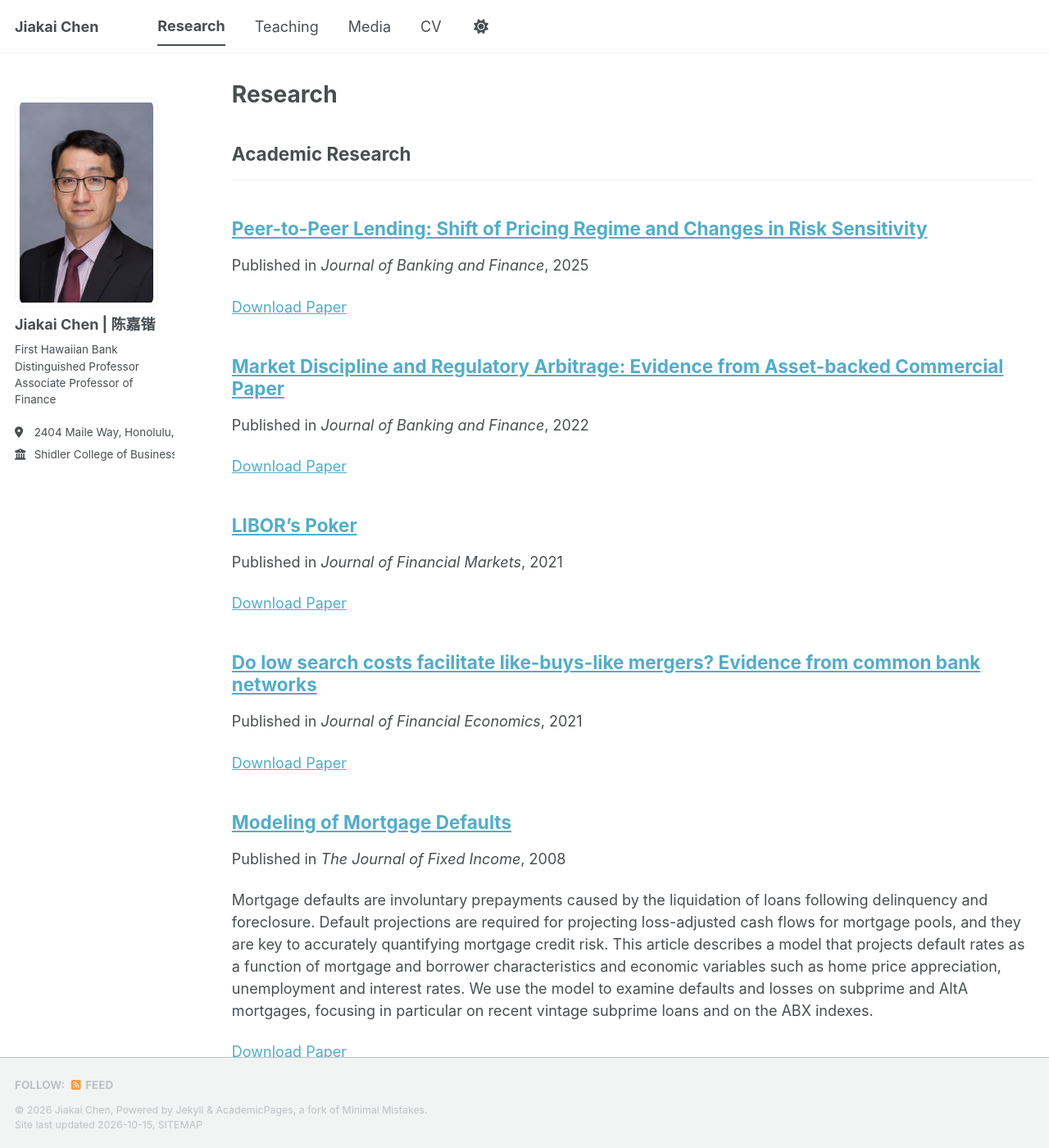
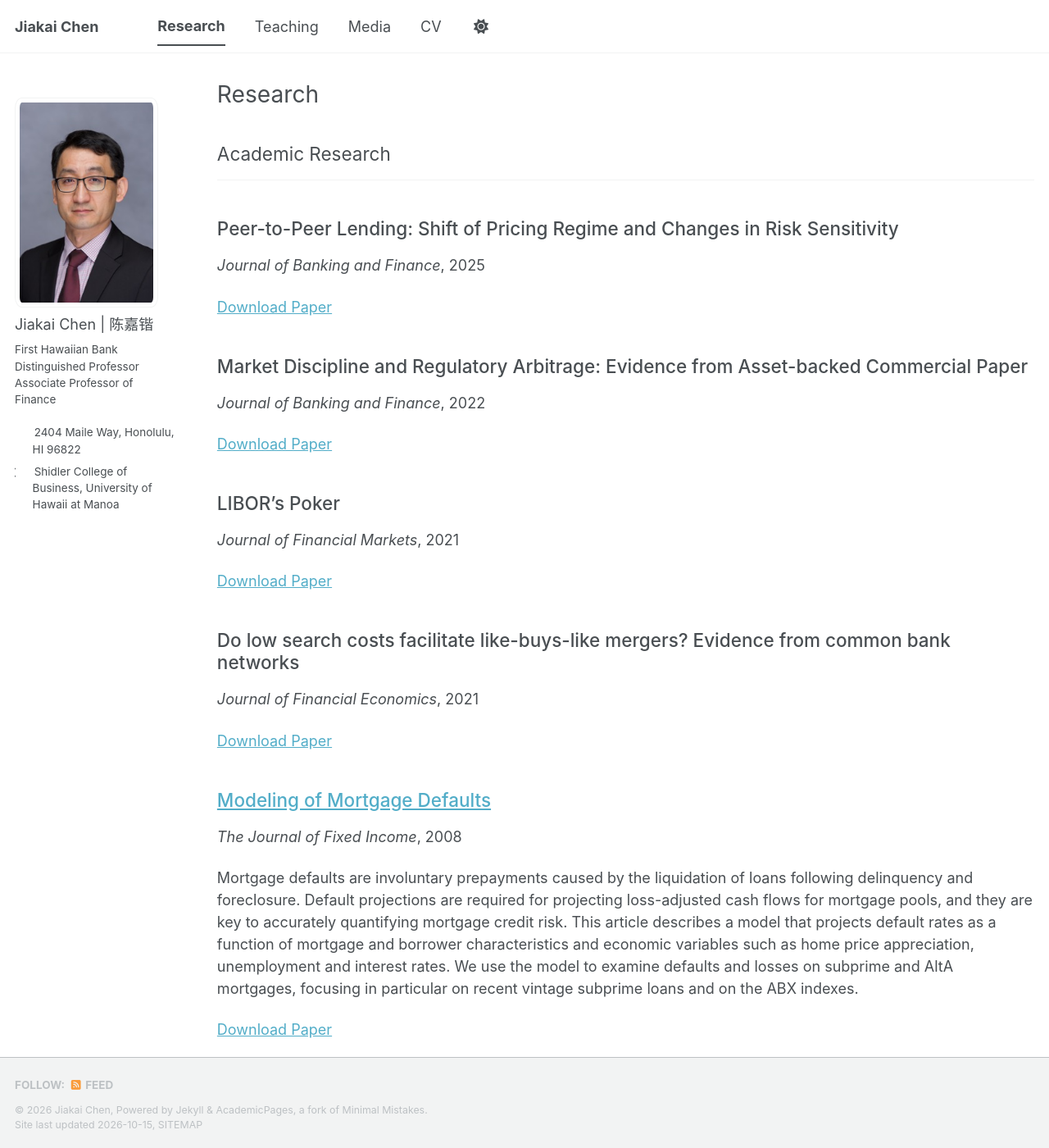
Before and after one commit to jiakaichen/jiakaichen.github.io, a Jekyll site: the page built from _pages/publications.html, in a window 1280 px wide and 1400 px high. Shown: the whole window at 82% size. Built offline with Jekyll 4.4.1, drawn with Linux system fonts in a browser that asks for light colours; a style sheet for code colours, icons or effects is not loaded; some of the changed text lies outside the part shown.

Commit message:
Update format

```diff
--- a/_includes/archive-single.html
+++ b/_includes/archive-single.html
@@ -26,8 +26,17 @@
       </div>
     {% endif %}
 
+    {% comment %} Papers with nothing below their front matter get no page link. {% endcomment %}
+    {% assign item_has_page = true %}
+    {% if post.collection == 'publications' %}
+      {% assign item_body = post.content | strip_html | strip %}
+      {% if item_body == "" %}{% assign item_has_page = false %}{% endif %}
+    {% endif %}
+
     <h2 class="archive__item-title" itemprop="headline">
-      {% if post.link %}
+      {% if item_has_page == false %}
+        {{ title }}
+      {% elsif post.link %}
         <a href="{{ post.link }}">{{ title }}</a> <a href="{{ base_path }}{{ post.url }}" rel="permalink"><i class="fa fa-link" aria-hidden="true" title="permalink"></i><span class="sr-only">Permalink</span></a>
       {% else %}
         <a href="{{ base_path }}{{ post.url }}" rel="permalink">{{ title }}</a>
@@ -40,8 +49,8 @@
 
         {% if post.collection == 'teaching' %}
           <p> {{ post.type }}, <i>{{ post.venue }}</i>{% unless post.hide_date %}, {{ post.date | default: "1900-01-01" | date: "%Y" }}{% endunless %} </p>
-        {% elsif post.collection == 'publications' and post.venue %}
-          <p>Published in <i>{{ post.venue }}</i>, {{ post.date | default: "1900-01-01" | date: "%Y" }} </p>
+        {% elsif post.collection == 'publications' %}
+          {% if post.venue %}<p><i>{{ post.venue }}</i>, {{ post.date | default: "1900-01-01" | date: "%Y" }}</p>{% endif %}
         {% elsif post.date %}
          <p class="page__date"><strong><i class="fa fa-fw fa-calendar" aria-hidden="true"></i> {{ site.data.ui-text[site.locale].date_label | default: "Published:" }}</strong> <time datetime="{{ post.date | default: "1900-01-01" | date_to_xmlschema }}">{{ post.date | default: "1900-01-01" | date: "%B %d, %Y" }}</time></p>
         {% endif %}
--- a/_layouts/single.html
+++ b/_layouts/single.html
@@ -36,8 +36,8 @@ layout: default
 
         {% if page.collection == 'teaching' %}
           <p> {{ page.type }}, <i>{{ page.venue }}</i>{% unless page.hide_date %}, {{ page.date | default: "1900-01-01" | date: "%Y" }}{% endunless %} </p>
-        {% elsif page.venue and page.date %}
-          <p>Published in <i>{{ page.venue }}</i>, {{ page.date | default: "1900-01-01" | date: "%Y" }} </p>
+        {% elsif page.collection == 'publications' %}
+          {% if page.venue %}<p><i>{{ page.venue }}</i>, {{ page.date | default: "1900-01-01" | date: "%Y" }}</p>{% endif %}
         {% elsif page.date %}
           <p class="page__date"><strong><i class="fa fa-fw fa-calendar" aria-hidden="true"></i> {{ site.data.ui-text[site.locale].date_label | default: "Published:" }}</strong> <time datetime="{{ page.date | date_to_xmlschema }}">{{ page.date | default: "1900-01-01" | date: "%B %d, %Y" }}</time></p>
         {% endif %}
--- a/_sass/_custom.scss
+++ b/_sass/_custom.scss
@@ -1,11 +1,20 @@
 /* ==========================================================================
-   SITE ADJUSTMENTS: edit the number below, commit, and the site rebuilds
+   SITE ADJUSTMENTS: edit the values below, commit, and the site rebuilds
    in about 2 minutes.
    ========================================================================== */
 
 // Extra space between the left sidebar and the main page (wide screens only).
 // 0 = theme default. Try 2em to 4em.
-$sidebar-gap: 3em;
+$sidebar-gap: 2em;
+
+// How heavy headings look. 400 = normal, 500 = medium, 600 = semi-bold,
+// 700 = bold (theme default).
+$heading-weight: 400;     // page titles ("Research") and section headings ("Academic Research")
+$item-title-weight: 500;  // each paper / course title in a list
+
+// Heading typeface. $sans-serif = theme default.
+// For a serif look try:  Georgia, "Times New Roman", serif
+$heading-font: $sans-serif;
 
 /* ========================================================================== */
 
@@ -15,3 +24,21 @@ $sidebar-gap: 3em;
     padding-left: $sidebar-gap;
   }
 }
+
+h1, h2, h3, h4, h5, h6 {
+  font-family: $heading-font;
+  font-weight: $heading-weight;
+}
+
+.archive__item-title {
+  font-family: $heading-font;
+  font-weight: $item-title-weight;
+}
+
+// Let long sidebar lines (address, institution) wrap instead of running off
+// the edge. Wrapped lines are indented to sit under the text, not the icon.
+.author__urls li {
+  white-space: normal;
+  padding-left: 1.6em;
+  text-indent: -1.6em;
+}
```
